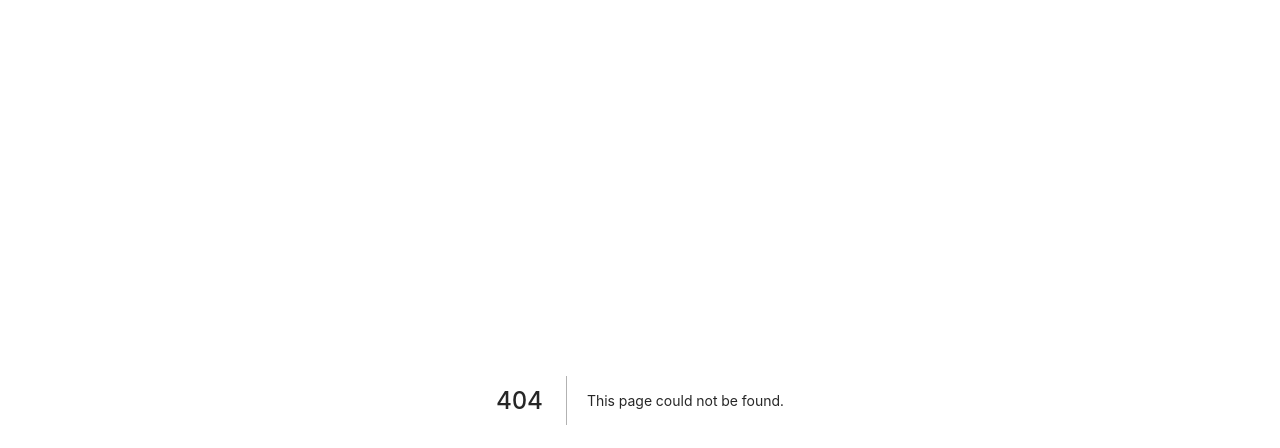
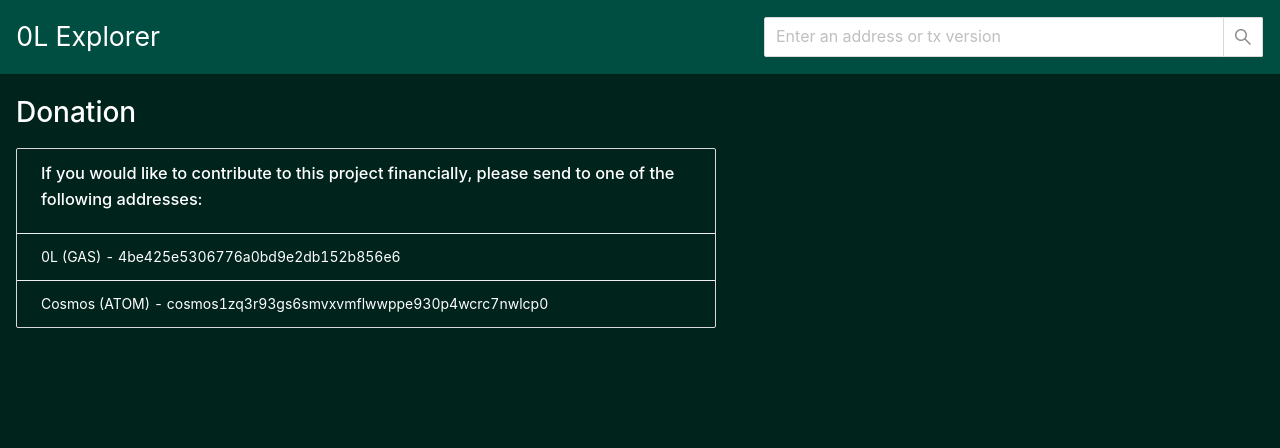
Before and after one commit to agouin/0l-explorer, a Next.js app: page /donate in a window 1280 px wide. Before the commit this address had no page. Shown: the top 448 px of the page. Built offline with nearby package versions, Linux system fonts and the light colour scheme.

Commit message:
Add donation page and footer

```diff
--- a/components/navLayout/navLayout.module.scss
+++ b/components/navLayout/navLayout.module.scss
@@ -36,6 +36,23 @@
   z-index: 10;
 }
 
+.full {
+  min-height: 100vh;
+  display: flex;
+  flex-direction: column;
+  justify-content: space-between;
+}
+
 .content {
   padding: 16px;
 }
+
+.footer {
+  display: flex;
+  justify-content: flex-end;
+  padding: 16px;
+}
+
+.footerText {
+  color: white;
+}
--- a/components/navLayout/navLayout.tsx
+++ b/components/navLayout/navLayout.tsx
@@ -6,9 +6,10 @@ import { Spin } from 'antd'
 
 interface NavLayoutProps {
   children: ReactNode | undefined
+  hideFooter?: boolean
 }
 
-const NavLayout = ({ children }: NavLayoutProps) => {
+const NavLayout = ({ children, hideFooter }: NavLayoutProps) => {
   const [loading, setLoading] = useState(false)
   const router = useRouter()
   const handleSearch = async search => {
@@ -28,7 +29,8 @@ const NavLayout = ({ children }: NavLayoutProps) => {
     await router.push(`/`)
     setLoading(false)
   }
-  return <div>
+  return <div className={classes.full}>
+    <div>
       <div className={classes.navBarContainer}>
         <div className={classes.homeLink} onClick={goHome}>
         <span className={classes.title}>0L Explorer</span>
@@ -40,6 +42,8 @@ const NavLayout = ({ children }: NavLayoutProps) => {
       {loading && <div className={classes.spinContainer}><Spin /></div>}
       </div>
     </div>
+    {!hideFooter && <footer className={classes.footer}><span className={classes.footerText}>If you would like to contribute to this project financially, please <a href="/donate"> donate</a></span></footer>}
+  </div>
 }
 
 export default NavLayout
--- /dev/null
+++ b/pages/donate.tsx
@@ -0,0 +1,16 @@
+import NavLayout from '../components/navLayout/navLayout'
+import { List } from 'antd'
+
+const DonatePage = () => {
+  return <NavLayout hideFooter>
+    <h1 style={{ color: 'white' }}>Donation</h1>
+
+    <List style={{ maxWidth: 700 }} bordered header={<h3 style={{ color: 'white' }}>If you would like to contribute to this project financially, please send to one of the following addresses:</h3>} dataSource={[
+'0L (GAS) - 4be425e5306776a0bd9e2db152b856e6',
+'Cosmos (ATOM) - cosmos1zq3r93gs6smvxvmflwwppe930p4wcrc7nwlcp0'
+    ]} renderItem={(item, i) => <List.Item><span style={{ color: 'white' }} key={`donation_${i}`}>{item}</span></List.Item>}/>
+
+  </NavLayout>
+}
+
+export default DonatePage
```
Also changed, not shown: 1 other file (tests, documents, lock files or other folders). Lines whose indentation alone changed are shown as unchanged.
